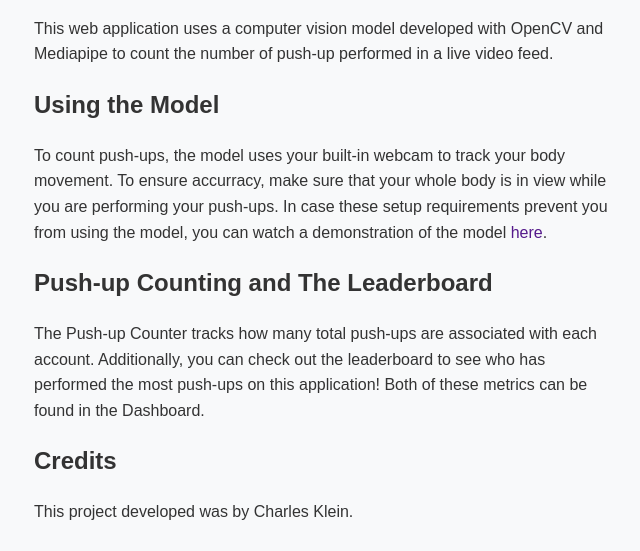
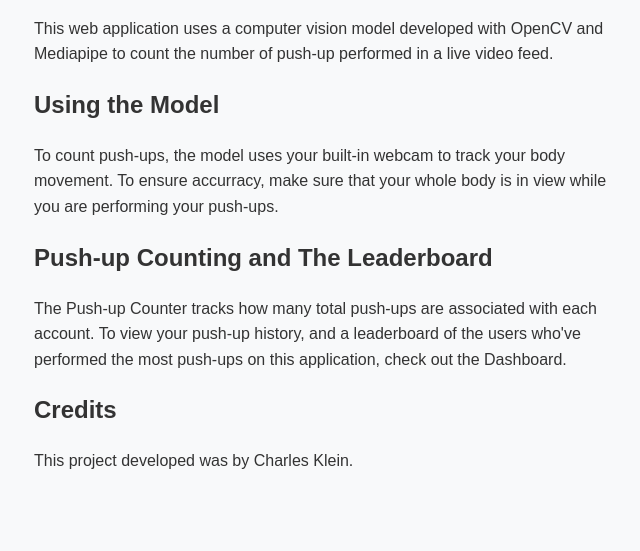
Before and after one commit to charlieklein2/pushup, a Flask app: page /about in a window 1280 px wide. Shown: the part 249-800 px from the top of the page, without its empty margins (316-956 px from the left). Run offline with Flask 3, Linux system fonts and the light colour scheme; a user stored in the database is signed in.

Commit message:
v1 final commit

```diff
--- a/app.py
+++ b/app.py
@@ -5,14 +5,19 @@ from flask_wtf import FlaskForm
 from wtforms import StringField, PasswordField, SubmitField
 from wtforms.validators import InputRequired, Length, ValidationError
 from flask_bcrypt import Bcrypt
+from dotenv import load_dotenv
+import os
 
 import cv2 as cv
 from pushup import process_frame
 
 app = Flask(__name__)
 
+load_dotenv()
+sql_key = os.getenv('key')
+
 app.config['SQLALCHEMY_DATABASE_URI'] = 'sqlite:///database.db'
-app.config['SECRET_KEY'] = 'Y7XUbkxnZT5sSa9UP7hfS8STSmMDcmfP'
+app.config['SECRET_KEY'] = sql_key
 db = SQLAlchemy(app)
 bcrypt = Bcrypt(app)
 
--- a/pushup.py
+++ b/pushup.py
@@ -6,9 +6,8 @@ mp_drawing = mp.solutions.drawing_utils
 mp_pose = mp.solutions.pose
 pose = mp_pose.Pose(min_detection_confidence=0.5, min_tracking_confidence=0.5)
 
-count = 0
 direction = "down" # either "down", or "fix"
-cooldown_duration = 20  # Cooldown duration in frames (adjust as needed)
+cooldown_duration = 20  # Cooldown duration in frames (can be adjusted)
 cooldown_timer = 0
 
 font = cv.FONT_HERSHEY_SIMPLEX
--- a/templates/about.html
+++ b/templates/about.html
@@ -27,12 +27,12 @@
             <p>This web application uses a computer vision model developed with OpenCV and Mediapipe to count the number of push-up performed in a live video feed.</p>
             <h3>Using the Model</h3>
             <p>To count push-ups, the model uses your built-in webcam to track your body movement.
-                To ensure accurracy, make sure that your whole body is in view while you are performing your push-ups.
-                In case these setup requirements prevent you from using the model, you can watch a demonstration of the model <a class="demo" href="">here</a>.</p>
+                To ensure accurracy, make sure that your whole body is in view while you are performing your push-ups. </p>
             <h3>Push-up Counting and The Leaderboard</h3>
             <p>The Push-up Counter tracks how many total push-ups are associated with each account.
-                Additionally, you can check out the leaderboard to see who has performed the most push-ups on this application!
-                Both of these metrics can be found in the Dashboard.</p>
+                To view your push-up history, and a leaderboard of the users who've performed the most push-ups on this application,
+                check out the Dashboard.
+            </p>
             <h3>Credits</h3>
             <p>This project developed was by Charles Klein.</p>
         </div>
```
Also changed, not shown: database.db (deleted), instance/database.db, 2 other files.
